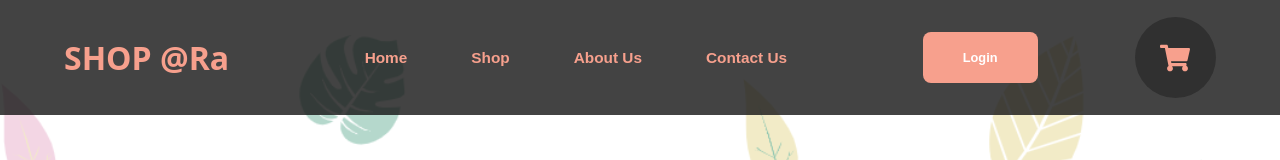
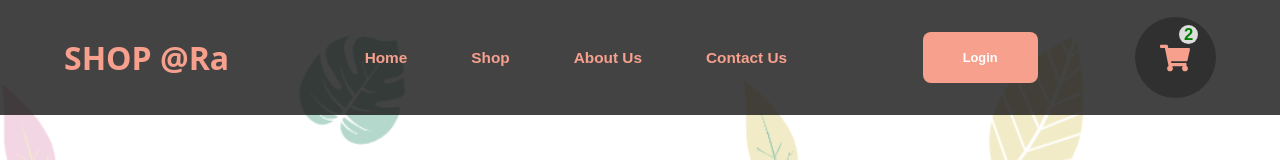
Before and after one commit to Oreolion/ECommercePlatform, a React (Vite) app: page /shop in a window 1280 px wide. Shown: the top 160 px of the page. Built offline with nearby package versions, Linux system fonts and the light colour scheme; no server answers; a web font is replaced by a local one.

Commit message:
update cart data;

```diff
--- a/src/App.jsx
+++ b/src/App.jsx
@@ -1,4 +1,3 @@
-// import { useState } from 'react';
 import Navbar from "./components/Navbar";
 import AboutUs from "./pages/AboutUs";
 import ContactUs from "./pages/ContactUs";
@@ -21,7 +20,6 @@ function App() {
           <Route path="/contact" element={<ContactUs />}></Route>
           <Route path="/cart" element={<Cart />}></Route>
         </Route>
-
         <Route path="/signup" element={<SignUp />}></Route>
         <Route path="/login" element={<Login />}></Route>
         <Route path="*" element={<NotFound />}></Route>
--- a/src/components/HomeSlide.jsx
+++ b/src/components/HomeSlide.jsx
@@ -40,11 +40,6 @@ const HomeSlide = () => {
     const isFirstSlide = currentIndex === 0;
     const newIndex = isFirstSlide ? slides.length - 1 : currentIndex - 1;
     setCurrentIndex(newIndex);
-    // if (newIndex === currentIndex + 1) {
-    //    return ref.current.className = 'active'
-    //   } else {
-    //     ref.current.classList.remove('active');
-    //   }
   };
   const nextSlide = () => {
     const isLastSlide = currentIndex === slides.length - 1;
--- a/src/components/Navbar.jsx
+++ b/src/components/Navbar.jsx
@@ -3,12 +3,21 @@ import { TiThMenu } from "react-icons/ti";
 import { MdClose } from "react-icons/md";
 import { Link, Outlet } from "react-router-dom";
 import { FaShoppingCart } from "react-icons/fa";
+import { useEffect } from "react";
 
 const Navbar = () => {
   const [menu, setMenu] = useState(false);
   const [toggle, setToggle] = useState(false);
-  //   const navigate = useNavigate();
 
+  const [cart, setCart] = useState([]);
+
+  useEffect(() => {
+    setCart((prevCart) => [
+      ...prevCart,
+      JSON.parse(localStorage.getItem("carts")),
+    ]);
+    console.log(cart);
+  }, []);
   const handleMenuBtn = () => {
     setToggle(!toggle);
     setMenu(!menu);
@@ -66,9 +75,12 @@ const Navbar = () => {
             </Link>{" "}
           </button>
         </div>
-            <Link to={`/cart`} className="cart link">
-              <FaShoppingCart size={30}></FaShoppingCart>
-            </Link>
+        <Link to={`/cart`} className="cart link">
+            <div className="cartsize">
+                {cart.length}
+            </div>
+          <FaShoppingCart size={30}></FaShoppingCart>
+        </Link>
         {!toggle ? (
           <TiThMenu id="menubtn" size={50} onClick={handleMenuBtn} />
         ) : (
--- a/src/index.css
+++ b/src/index.css
@@ -5,7 +5,6 @@
   font-family: Inter, system-ui, Avenir, Helvetica, Arial, sans-serif;
   font-family: "Jersey 25", sans-serif;
   --animate-duration: 3000ms;
-  color-scheme: light dark;
   color: #242424;
   --background-secondary: #2a3646;
   --background-primary: #131920;
@@ -91,6 +90,7 @@ header {
 
 .logo h3 {
   font-size: 2.5rem;
+  white-space: nowrap;
   color: var(--secondary);
 }
 
@@ -159,6 +159,23 @@ header {
   justify-content: center;
   border-radius: 50%;
   background-color: rgba(20, 20, 20, 0.4);
+  position: relative;
+}
+
+.cart .cartsize {
+  background-color: #ddd;
+  border-radius: 50%;
+  position: absolute;
+  width: 1.5rem;
+  height: 1.5rem;
+  font-weight: bold;
+  font-size: 1.3rem;
+  top: 10%;
+  right: 22%;
+  color: green;
+  display: flex;
+  align-items: center;
+  justify-content: center;
 }
 
 .mobile__menu {
@@ -314,7 +331,7 @@ footer li {
   font-size: 1.4rem;
   margin-bottom: 1rem;
   &:hover {
-    opacity: .6;
+    opacity: 0.6;
     letter-spacing: 1px;
   }
 }
@@ -324,6 +341,7 @@ footer li {
   gap: 2rem;
   cursor: pointer;
 }
+
 /* LOADER */
 
 .spinner-box {
@@ -334,7 +352,6 @@ footer li {
   align-items: center;
   justify-content: center;
   animation: spin3D 2.8s linear 0s infinite;
-
 }
 .leo-border-1 {
   position: absolute;
@@ -345,8 +362,12 @@ footer li {
   justify-content: center;
   align-items: center;
   border-radius: 50%;
-    background: rgb(63,249,220);
-    background: linear-gradient(0deg, rgba(63,249,220,0.1) 33%, rgba(63,249,220,1) 100%);
+  background: rgb(63, 249, 220);
+  background: linear-gradient(
+    0deg,
+    rgba(63, 249, 220, 0.1) 33%,
+    rgba(63, 249, 220, 1) 100%
+  );
   animation: spin3D 1.8s linear 0s infinite;
 }
 
@@ -367,7 +388,11 @@ footer li {
   align-items: center;
   border-radius: 50%;
   background: rgb(251, 91, 83);
-    background: linear-gradient(0deg, rgba(251, 91, 83, 0.1) 33%, rgba(251, 91, 83, 1) 100%);
+  background: linear-gradient(
+    0deg,
+    rgba(251, 91, 83, 0.1) 33%,
+    rgba(251, 91, 83, 1) 100%
+  );
   animation: spin3D 3.2s linear 0s infinite;
 }
 
@@ -378,16 +403,14 @@ footer li {
   border-radius: 50%;
 }
 
-
 @keyframes spin3D {
   from {
-      transform: rotate3d(.5,.5,.5, 360deg);
+    transform: rotate3d(0.5, 0.5, 0.5, 360deg);
   }
-    to{
+  to {
     transform: rotate3d(0deg);
   }
 }
-
 
 @media (max-width: 768px) {
   section {
@@ -472,11 +495,9 @@ footer li {
     justify-content: center;
   }
 
-
   footer {
     flex-direction: column;
     height: 64rem;
-
   }
 }
 
--- a/src/pages/Cart.jsx
+++ b/src/pages/Cart.jsx
@@ -1,16 +1,50 @@
+import { useEffect } from "react";
 import "../styles/cart.css";
+import { useState } from "react";
 
 const Cart = () => {
+  const [cart, setCart] = useState([]);
+
+  useEffect(() => {
+    setCart((prevCart) => [
+      ...prevCart,
+      JSON.parse(localStorage.getItem("carts")),
+    ]);
+    console.log(cart);
+  }, [cart]);
+
   return (
     <>
       <section className="">
+        {cart.length ? (
+          <>
+            <div>
+              {cart.map((item) => {
+                return (
+                  <>
+                    <div className="innerbox">
+                      <div className="imgbox">
+                        <img src="" alt="img" />
+                      </div>
+                      <h3>{item.title}</h3>
+                      <h3 className="price">${item.price}</h3>
+                    </div>
+                  </>
+                );
+              })}
+            </div>
+          </>
+        ) : (
+          <>
             <div className="emptycart__box">
               <h4>Your Cart is Empty</h4>
               <button>continue Shopping</button>
             </div>
+          </>
+        )}
       </section>
     </>
-  )
-}
+  );
+};
 
 export default Cart;
--- a/src/pages/Shop.jsx
+++ b/src/pages/Shop.jsx
@@ -10,6 +10,7 @@ const Shop = () => {
   const [isLoading, setIsLoading] = useState(true);
   const [data, setData] = useState(undefined);
   const [searchData, setSearchData] = useState("");
+  const [newCart, setNewCart] = useState([]);
 
   useEffect(() => {
     fetchProducts();
@@ -41,6 +42,15 @@ const Shop = () => {
   const handleSearch = (e) => {
     setSearchData(e.target.value);
     console.log(searchData);
+  };
+  useEffect(() => {
+    console.log("New cart:", newCart);
+  }, [newCart]);
+
+
+  const handleNewCart = (product) => {
+    setNewCart((prevCart) => [...prevCart, product]);
+    localStorage.setItem("carts", JSON.stringify(newCart) )
   };
 
   const filteredProducts = products.filter((product) =>
@@ -79,8 +89,8 @@ const Shop = () => {
             </div>
             <div className="product__box">
               {filteredProducts.length > 0 ? (
-                data
-                  ? filteredProducts
+                data ? (
+                  filteredProducts
                     .filter((item) => item.category === data)
                     .map((filteredItem) => (
                       <div className="box" key={filteredItem.id}>
@@ -91,17 +101,26 @@ const Shop = () => {
                         <h3 className="price">${filteredItem.price}</h3>
                       </div>
                     ))
-                  : filteredProducts.map((product) => (
+                ) : (
+                  filteredProducts.map((product) => (
                     <div className="box" key={product.id}>
                       <div className="imgbox">
                         <img src={product.image} alt="" />
                       </div>
                       <h3>{product.title}</h3>
-                        <h3 className="price">${product.price}</h3>
+                      <h3
+                        className="price"
+                        onClick={() => handleNewCart(product)}
+                      >
+                        {product.price}
+                      </h3>
                     </div>
                   ))
+                )
               ) : (
-                <div className="nomatch__box">OOPS! Your search did not match any of our products.</div>
+                <div className="nomatch__box">
+                  OOPS! Your search did not match any of our products.
+                </div>
               )}
             </div>
           </>
--- a/src/styles/shop.css
+++ b/src/styles/shop.css
@@ -24,6 +24,7 @@ section {
   justify-content: space-between;
   align-items: center;
 }
+
 
 .searchbox {
   display: flex;
@@ -68,6 +69,39 @@ select {
   font-size: 3rem;
 }
 
+/* .isactive,
+.innerbox {
+  display: block;
+  border: 3px solid red;
+  height: 30rem;
+  width: 30rem;
+  position: absolute;
+  top: 25%;
+  left: 35%;
+  right: 25%;
+  background-color: rgba(220, 220, 220, 0.5);
+  position: fixed;
+}
+
+.innerbox .imgbox {
+  height: 25rem;
+  width: 25rem;
+  margin: 0 auto;
+}
+
+.innerbox h3 {
+  text-align: center;
+  margin: 0 auto;
+  max-width: 16rem;
+}
+
+.innerbox .price {
+  background-color: rgba(20, 20, 20, 0.8);
+  margin: 0 auto;
+  color: green;
+  width: 15rem;
+} */
+
 @media (max-width: 768px) {
   section {
     padding: 2rem 3%;
@@ -83,4 +117,10 @@ select {
   select {
     width: 16rem;
   }
+
+  .isactive,
+  .innerbox {
+    left: 15%;
+    right: 25%;
+  }
 }
```
Also changed, not shown: src/components/ItemDetails.jsx (added, +22 -0 lines). Lines whose indentation alone changed are shown as unchanged.
